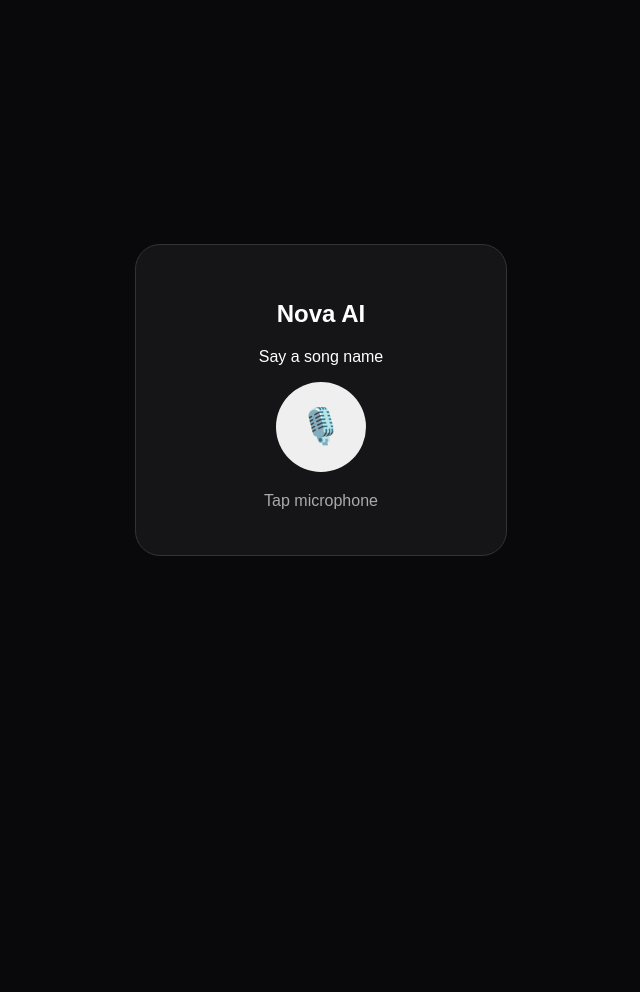
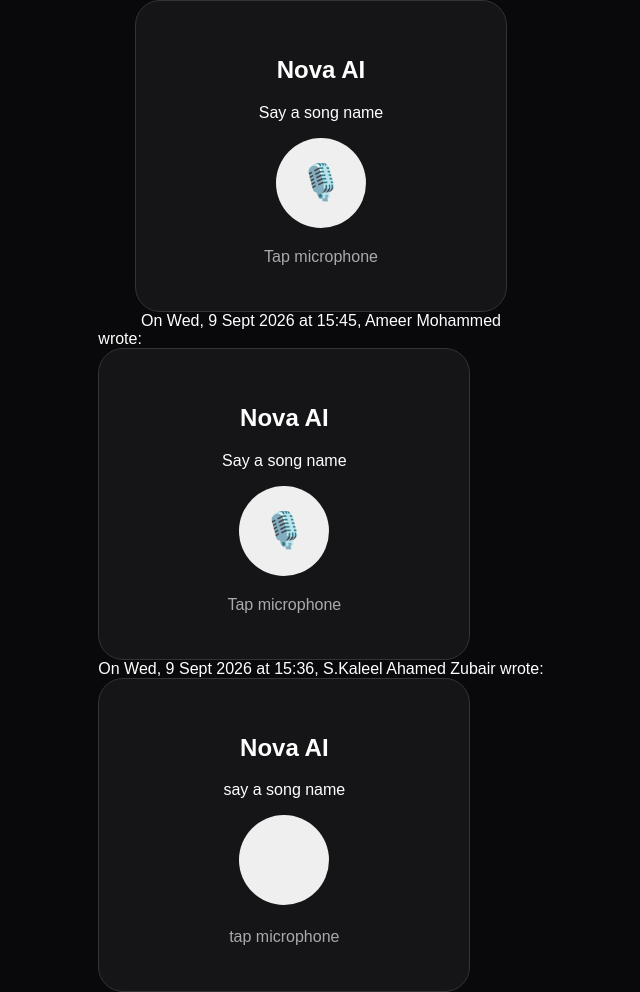
Before and after one commit to zubairofficial12221/Agent, a Flask app: page / in a window 1280 px wide. Shown: the whole page, without its empty margins (319-959 px from the left). Before the commit the page ends 556 px from the top, so only its background shows below. Run offline with Flask 3, Linux system fonts and the light colour scheme.

Commit message:
Update index.html

```diff
--- a/app/templates/index.html
+++ b/app/templates/index.html
@@ -238,3 +238,326 @@ if(!SpeechRecognition){
 
 </body>
 </html>
+
+On Wed, 9 Sept 2026 at 15:45, Ameer Mohammed <ameerriyas2005@gmail.com> wrote:
+<!DOCTYPE html>
+<html lang="en">
+
+<head>
+<meta charset="UTF-8">
+<meta name="viewport" content="width=device-width,initial-scale=1">
+<title>Nova AI</title>
+
+<style>
+body{
+    margin:0;
+    height:100vh;
+    display:grid;
+    place-items:center;
+    background:#09090b;
+    color:white;
+    font-family:Arial;
+}
+
+.card{
+    width:300px;
+    padding:35px;
+    text-align:center;
+    background:#151518;
+    border:1px solid #333;
+    border-radius:25px;
+}
+
+.mic{
+    width:90px;
+    height:90px;
+    border:0;
+    border-radius:50%;
+    font-size:35px;
+    cursor:pointer;
+}
+
+.status{
+    margin-top:20px;
+    color:#aaa;
+}
+
+.song{
+    margin-top:10px;
+    font-size:13px;
+}
+
+.listening{
+    transform:scale(1.1);
+    box-shadow:0 0 0 10px #ffffff18;
+}
+</style>
+</head>
+
+<body>
+
+<div class="card">
+    <center>
+
+    <h2>Nova AI</h2>
+
+    <p>Say a song name</p>
+
+    <button id="mic" class="mic">
+        🎙️
+    </button>
+
+    <div id="status" class="status">
+        Tap microphone
+    </div>
+
+    <div id="song" class="song"></div>
+    </center>
+</div>
+
+<script>
+
+const mic=document.getElementById("mic");
+const status=document.getElementById("status");
+const song=document.getElementById("song");
+
+const SpeechRecognition=
+    window.SpeechRecognition ||
+    window.webkitSpeechRecognition;
+
+let youtubeTab=null;
+let listening=false;
+
+if(!SpeechRecognition){
+
+    status.textContent=
+        "Speech recognition unavailable";
+
+    mic.disabled=true;
+
+}else{
+
+    const recognition=
+        new SpeechRecognition();
+
+    recognition.lang="en-US";
+    recognition.continuous=false;
+    recognition.interimResults=false;
+
+    recognition.onstart=()=>{
+
+        listening=true;
+
+        mic.classList.add("listening");
+
+        status.textContent=
+            "Listening...";
+
+    };
+
+    recognition.onend=()=>{
+
+        listening=false;
+
+        mic.classList.remove("listening");
+
+    };
+
+    recognition.onerror=()=>{
+
+        listening=false;
+
+        mic.classList.remove("listening");
+
+        status.textContent="Try again";
+
+    };
+
+    recognition.onresult=async(event)=>{
+
+        const command=
+            event.results[0][0]
+            .transcript
+            .trim();
+
+        if(!command){
+
+            status.textContent=
+                "No song detected";
+
+            return;
+
+        }
+
+        song.textContent=command;
+
+        status.textContent=
+            "Finding song...";
+
+        try{
+
+            const response=
+                await fetch(
+                    "/youtube/play",
+                    {
+                        method:"POST",
+
+                        headers:{
+                            "Content-Type":
+                                "application/json"
+                        },
+
+                        body:JSON.stringify({
+                            command:command
+                        })
+                    }
+                );
+
+            const data=
+                await response.json();
+
+            if(!data.success){
+
+                status.textContent=
+                    data.message ||
+                    "Song not found";
+
+                return;
+
+            }
+
+            if(!youtubeTab ||
+               youtubeTab.closed){
+
+                youtubeTab=
+                    window.open(
+                        data.url,
+                        "NovaYouTube"
+                    );
+
+            }else{
+
+                youtubeTab.location.href=
+                    data.url;
+
+                youtubeTab.focus();
+
+            }
+
+            status.textContent="Playing";
+
+        }catch(error){
+
+            console.error(error);
+
+            status.textContent=
+                "Server connection failed";
+
+        }
+
+    };
+
+    mic.onclick=()=>{
+
+        if(listening)
+            return;
+
+        try{
+
+            recognition.start();
+
+        }catch(error){
+
+            console.log(error);
+
+        }
+
+    };
+
+}
+
+</script>
+
+</body>
+</html>
+
+On Wed, 9 Sept 2026 at 15:36, S.Kaleel Ahamed Zubair <zubairofficial12221@gmail.com> wrote:
+<!DOCTYPE html>
+<html>
+
+<head>
+    <title>Nova AI</title>
+    <style>
+    body{
+        margin:0;
+        height: 100vh;
+        display:grid;
+        place-item:center;
+        background:#09090b;
+        color:white;
+        font-family:Arial;
+}
+    .card{
+        width:300px;
+        padding:35px;
+        text-align:center;
+        background:#151518;
+        border:1px solid #333;
+        border-radius:25px;
+    }
+
+    .mic{
+        width:90px;
+        height:90px;
+        border:0;
+        border-radius:50%;
+        font-size:35px;
+        cursor:pointer;
+    }
+
+    .status{
+
+        margin-top:20px;
+        color:#aaa;
+    }
+
+    .song{
+        margin-top:10;
+        font-size:13px;
+    }
+
+    .listening{
+        transform:scale(1,1);
+        box-shadow:0 0 0 10px #ffffff18;
+    }
+
+
+</style>
+
+</head>
+
+<body>
+
+    <div class="card">
+    <center>
+        <h2>Nova AI</h2>
+        <p>say a song name</p>
+        <button id = "mic" class="mic"></button>
+
+        <div id =  "status" class = "status">
+            tap microphone
+        </div>
+
+        <div id ="song" class = "song"></div>
+
+    </center>
+    </div>
+    <script>
+        const mic= document.getElementById("mic");
+        const status=document.getElemetById("status");
+        const song=document.getElementById("song");
+
+
+</body>
+
+</html>
```
